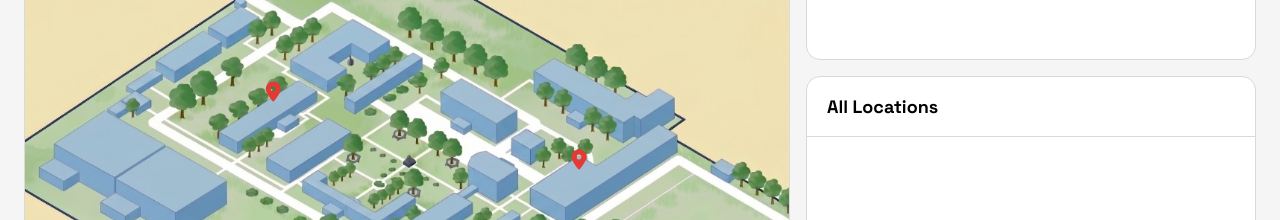
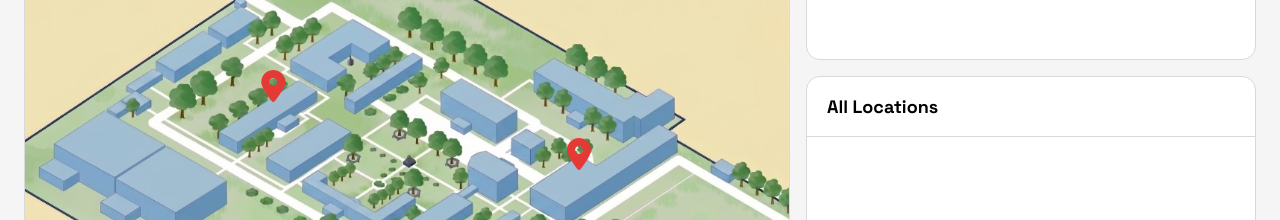
Before and after one commit to MigzVillareal/DUMAN, a React (Vite) app in the folder frontend/: page /campus-map in a window 1280 px wide. Shown: the part 260-480 px from the top of the page. Built offline with nearby package versions, Linux system fonts and the light colour scheme.

Commit message:
Increase pin size

```diff
--- a/frontend/src/css/pages/CampusMap.css
+++ b/frontend/src/css/pages/CampusMap.css
@@ -105,8 +105,16 @@
   cursor: pointer;
 }
 
+.campus-map-pin .app-icon {
+  font-size: 2rem;
+}
+
 .campus-map-pin--active {
   color: var(--color-primary);
+}
+
+.campus-map-pin--active .app-icon {
+  font-size: 2.25rem;
 }
 
 .campus-map-grid {
```
